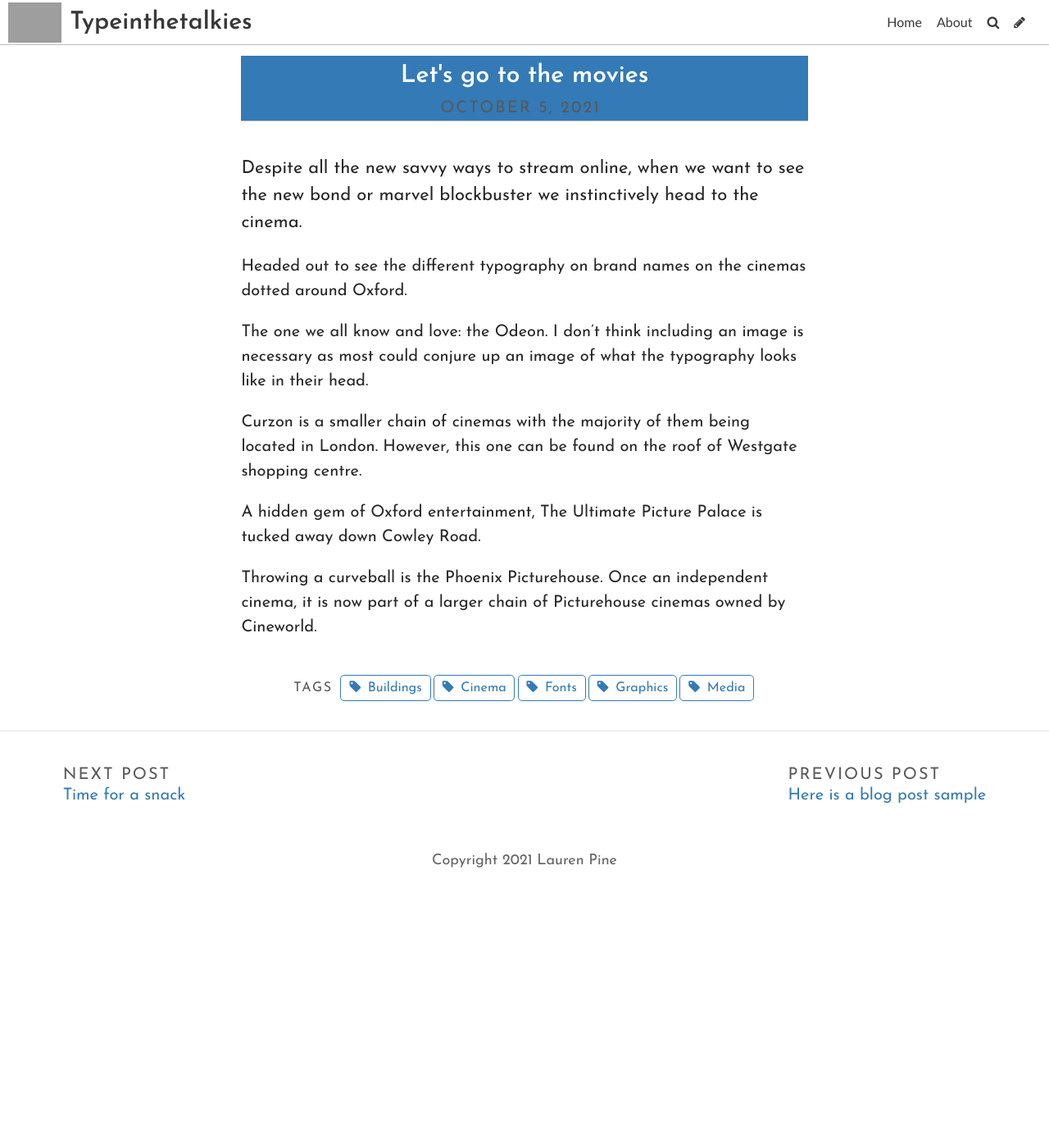
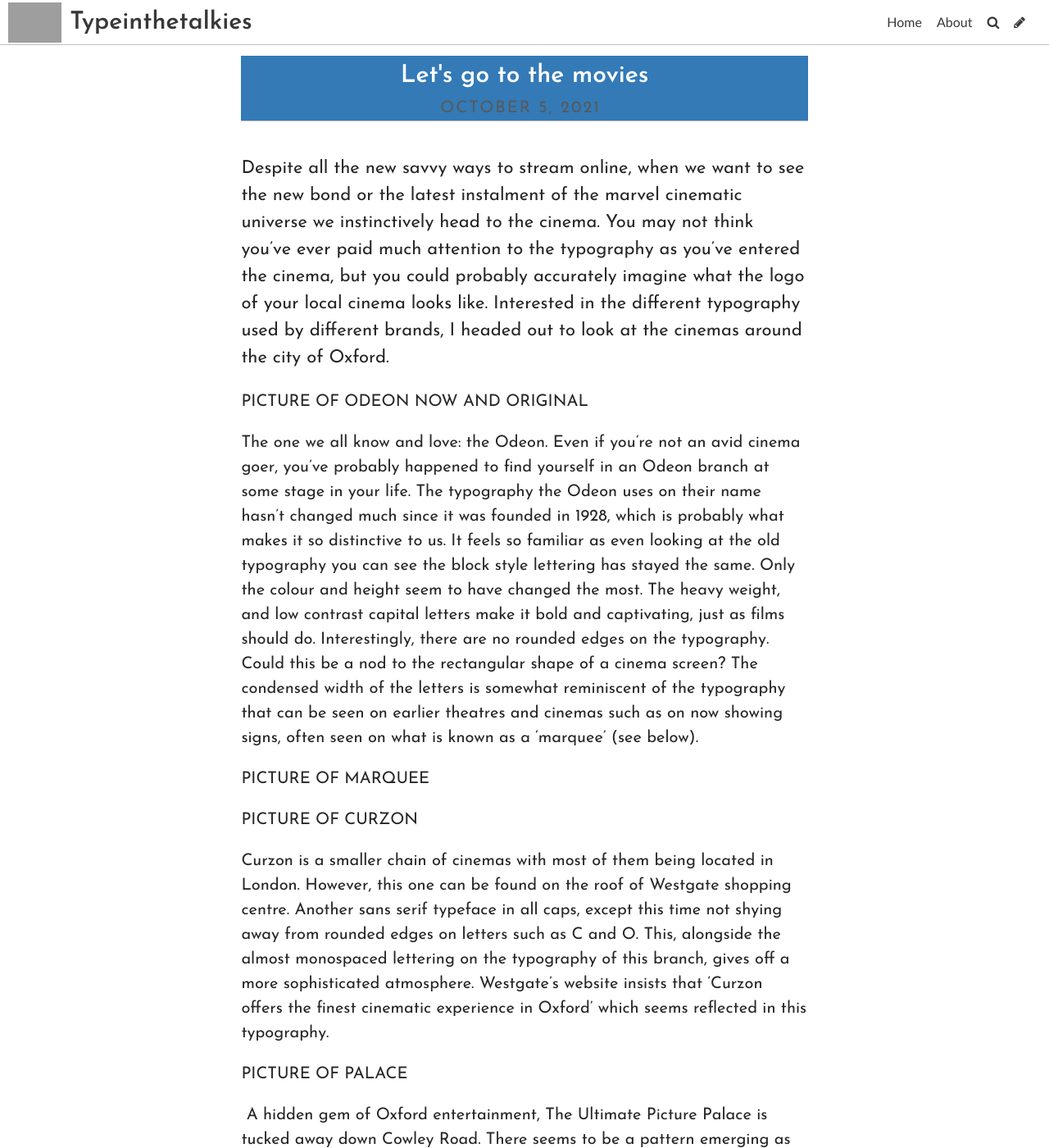
Before and after one commit to laurenlouisap/typography, a Jekyll site: the page built from _posts/2021-10-05-lets-go-to-the-movies.md, in a window 1280 px wide and 1400 px high. Shown: the whole window at 82% size. Built offline with Jekyll 4.4.1, drawn with Linux system fonts in a browser that asks for light colours; some web fonts are replaced; some of the changed text lies outside the part shown; grey boxes are pictures that could not be loaded.

Commit message:
Update Post “2021-10-05-lets-go-to-the-movies”

```diff
--- a/_posts/2021-10-05-lets-go-to-the-movies.md
+++ b/_posts/2021-10-05-lets-go-to-the-movies.md
@@ -11,14 +11,22 @@
   - Media
   - Buildings
 ---
-Despite all the new savvy ways to stream online, when we want to see the new bond or marvel blockbuster we instinctively head to the cinema.
+Despite all the new savvy ways to stream online, when we want to see the new bond or the latest instalment of the marvel cinematic universe we instinctively head to the cinema. You may not think you’ve ever paid much attention to the typography as you’ve entered the cinema, but you could probably accurately imagine what the logo of your local cinema looks like. Interested in the different typography used by different brands, I headed out to look at the cinemas around the city of Oxford.
 
-Headed out to see the different typography on brand names on the cinemas dotted around Oxford.
+PICTURE OF ODEON NOW AND ORIGINAL
 
-The one we all know and love: the Odeon. I don't think including an image is necessary as most could conjure up an image of what the typography looks like in their head.
+The one we all know and love: the Odeon. Even if you’re not an avid cinema goer, you’ve probably happened to find yourself in an Odeon branch at some stage in your life. The typography the Odeon uses on their name hasn’t changed much since it was founded in 1928, which is probably what makes it so distinctive to us. It feels so familiar as even looking at the old typography you can see the block style lettering has stayed the same. Only the colour and height seem to have changed the most. The heavy weight, and low contrast capital letters make it bold and captivating, just as films should do. Interestingly, there are no rounded edges on the typography. Could this be a nod to the rectangular shape of a cinema screen? The condensed width of the letters is somewhat reminiscent of the typography that can be seen on earlier theatres and cinemas such as on now showing signs, often seen on what is known as a ‘marquee’ (see below).
 
-Curzon is a smaller chain of cinemas with the majority of them being located in London. However, this one can be found on the roof of Westgate shopping centre.
+PICTURE OF MARQUEE
 
-A hidden gem of Oxford entertainment, The Ultimate Picture Palace is tucked away down Cowley Road.
+PICTURE OF CURZON
 
-Throwing a curveball is the Phoenix Picturehouse. Once an independent cinema, it is now part of a larger chain of Picturehouse cinemas owned by Cineworld.
+Curzon is a smaller chain of cinemas with most of them being located in London. However, this one can be found on the roof of Westgate shopping centre. Another sans serif typeface in all caps, except this time not shying away from rounded edges on letters such as C and O. This, alongside the almost monospaced lettering on the typography of this branch, gives off a more sophisticated atmosphere. Westgate’s website insists that ‘Curzon offers the finest cinematic experience in Oxford’ which seems reflected in this typography.
+
+PICTURE OF PALACE
+
+ A hidden gem of Oxford entertainment, The Ultimate Picture Palace is tucked away down Cowley Road. There seems to be a pattern emerging as the typography is once again sans serif, low contrast and in capital letters. The width is condensed on some of the letters such as U and T and some aspects aren’t quite the same height such as the rounded parts of letters R and P. This seems the most like typical cinema signs as ‘little time would have been given to typographic niceties’ so sometimes the letters didn’t look like they were all part of the same typeface. Perhaps this is an attempt to feel more authentic? It is an independent cinema after all, and it hasn’t tried to be too modern as it ‘still has the original box office window’ from 1911.
+
+PICTURE OF PHOENIX
+
+Throwing a curveball is the Phoenix Picturehouse. Once an independent cinema, it is now part of a larger chain of Picturehouse cinemas owned by Cineworld. Only the two letter Ps are capitalised in this cinemas name with the typeface being a somewhat handwritten style. There is also more of a contrast in the lettering making this typeface more interesting to look at. Though it is part of a chain, there may be an attempt to give off the impression of an independent cinema as the lack of capitals and block style letters seems less commercial. The typeface feels friendly and seems to match their values as they claim that their ‘communities make us’.
```
